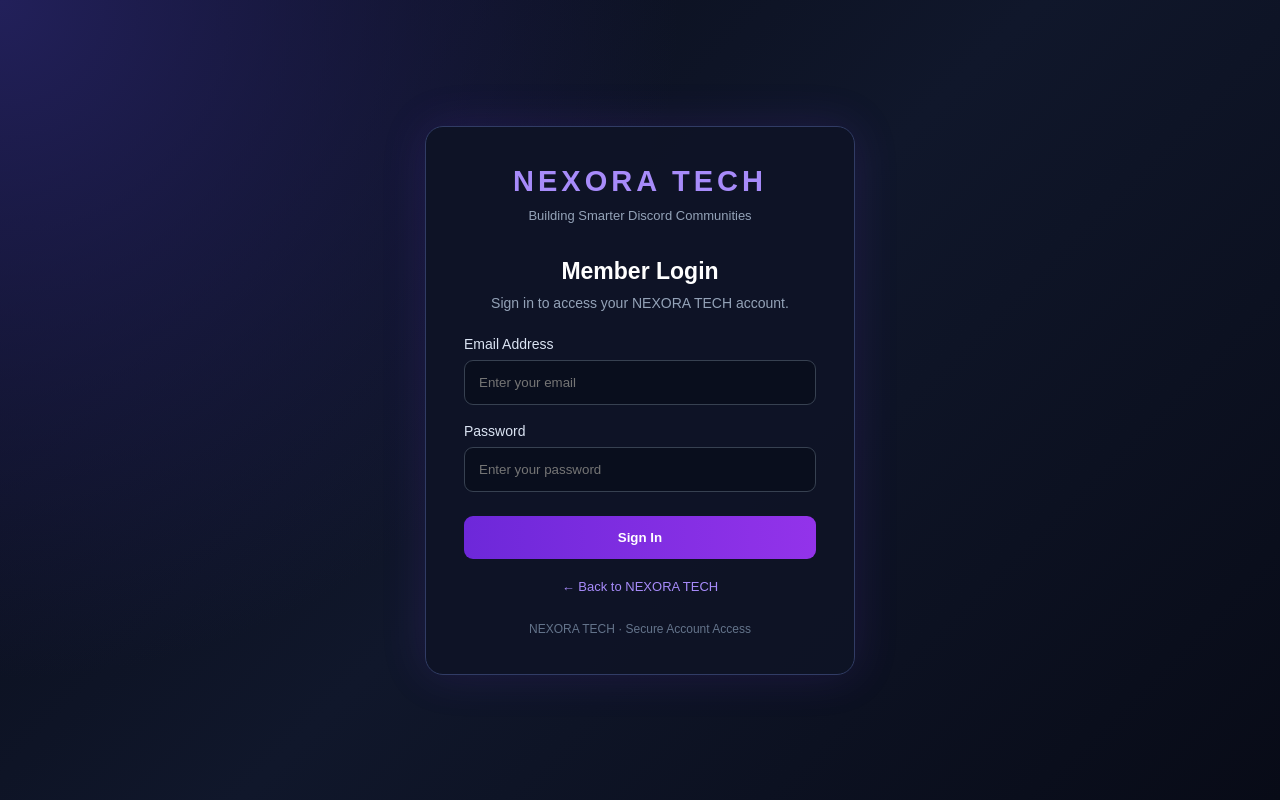
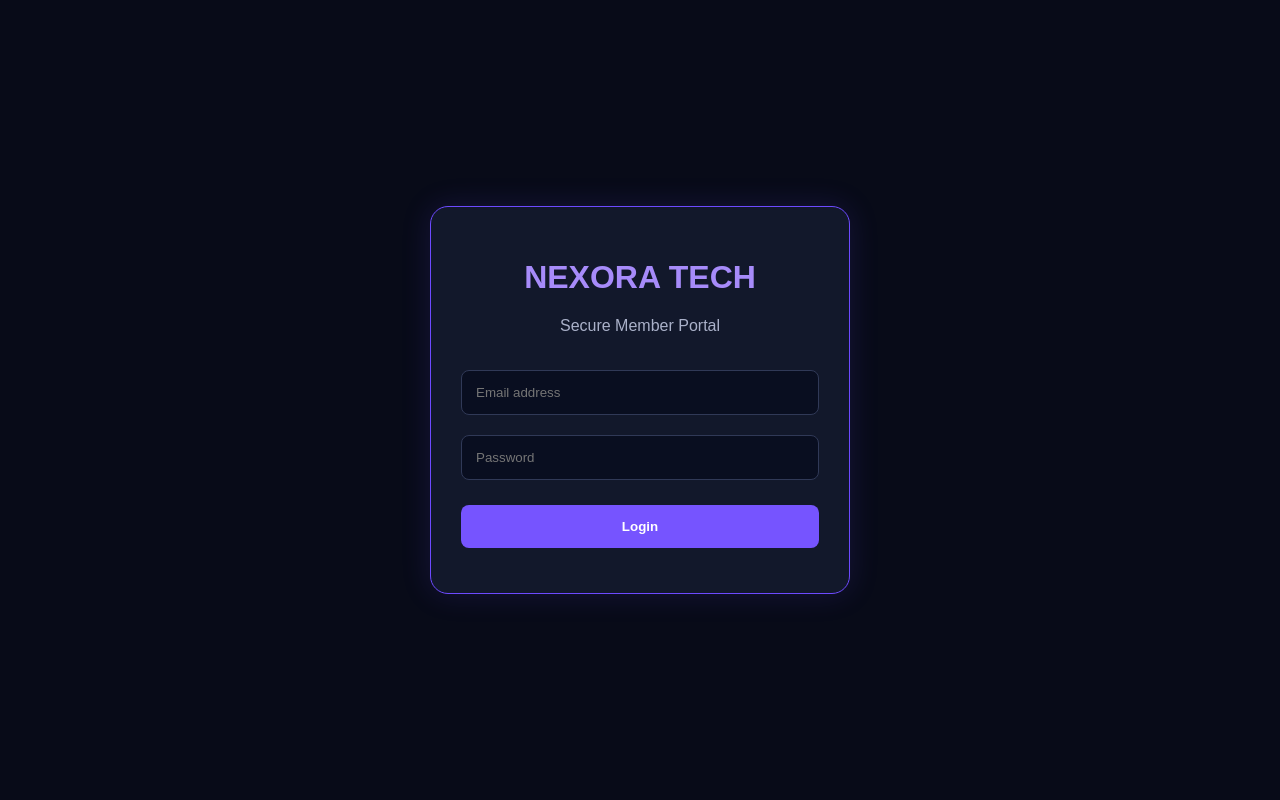
Before and after one commit to gsgowner/nexora-tech, a plain HTML site: page login.html in a window 1280 px wide. Drawn offline with nearby package versions, Linux system fonts and the light colour scheme.

Commit message:
Refactor login page layout and scripts

```diff
--- a/login.html
+++ b/login.html
@@ -3,139 +3,76 @@
 <html lang="en">
 <head>
 <meta charset="UTF-8">
-<meta name="viewport" content="width=device-width, initial-scale=1.0">
-<title>NEXORA TECH | Member Login</title>
-
-<script src="https://cdn.jsdelivr.net/npm/@supabase/supabase-js@2"></script>
+<meta name="viewport" content="width=device-width, initial-scale=1">
+<title>NEXORA TECH | Login</title>
 
 <style>
-* {
-  box-sizing: border-box;
-  margin: 0;
-  padding: 0;
+*{box-sizing:border-box}
+
+body{
+  margin:0;
+  min-height:100vh;
+  display:flex;
+  align-items:center;
+  justify-content:center;
+  background:#080b18;
+  color:white;
+  font-family:Arial,sans-serif;
 }
 
-body {
-  min-height: 100vh;
-  font-family: Arial, sans-serif;
-  color: #ffffff;
-  background:
-    radial-gradient(circle at top left, #22205a, transparent 45%),
-    linear-gradient(135deg, #080b17, #10172b, #080b17);
-  display: flex;
-  justify-content: center;
-  align-items: center;
-  padding: 20px;
+.login-box{
+  width:90%;
+  max-width:420px;
+  background:#12182b;
+  border:1px solid #6d4aff;
+  border-radius:18px;
+  padding:30px;
+  box-shadow:0 0 30px rgba(109,74,255,.15);
 }
 
-.login-container {
-  width: 100%;
-  max-width: 430px;
-  background: rgba(14, 19, 38, 0.96);
-  border: 1px solid #313c65;
-  border-radius: 18px;
-  padding: 38px;
-  box-shadow: 0 0 45px rgba(124, 58, 237, 0.15);
+h1{
+  text-align:center;
+  color:#a78bfa;
 }
 
-.logo {
-  text-align: center;
-  font-size: 29px;
-  font-weight: 800;
-  letter-spacing: 4px;
-  color: #a78bfa;
+.subtitle{
+  text-align:center;
+  color:#aab1c9;
+  margin-bottom:25px;
 }
 
-.tagline {
-  text-align: center;
-  color: #94a3b8;
-  margin-top: 10px;
-  font-size: 13px;
+input{
+  width:100%;
+  padding:14px;
+  margin:10px 0;
+  background:#090e20;
+  color:white;
+  border:1px solid #303957;
+  border-radius:8px;
 }
 
-.portal-title {
-  text-align: center;
-  margin-top: 35px;
-  font-size: 23px;
+button{
+  width:100%;
+  padding:14px;
+  background:#7654ff;
+  color:white;
+  border:0;
+  border-radius:8px;
+  margin-top:15px;
+  cursor:pointer;
+  font-weight:bold;
 }
 
-.portal-description {
-  text-align: center;
-  color: #94a3b8;
-  font-size: 14px;
-  margin-top: 10px;
-  margin-bottom: 25px;
+button:disabled{
+  opacity:.6;
+  cursor:wait;
 }
 
-label {
-  display: block;
-  margin: 18px 0 8px;
-  font-size: 14px;
-  color: #dbe4f3;
-}
-
-input {
-  width: 100%;
-  padding: 14px;
-  background: #090e1d;
-  color: white;
-  border: 1px solid #374151;
-  border-radius: 9px;
-  outline: none;
-}
-
-input:focus {
-  border-color: #8b5cf6;
-  box-shadow: 0 0 0 2px rgba(139, 92, 246, 0.15);
-}
-
-button {
-  width: 100%;
-  padding: 14px;
-  margin-top: 24px;
-  border: none;
-  border-radius: 9px;
-  color: white;
-  font-weight: bold;
-  background: linear-gradient(90deg, #6d28d9, #9333ea);
-  cursor: pointer;
-  transition: 0.2s;
-}
-
-button:hover {
-  filter: brightness(1.15);
-}
-
-button:disabled {
-  opacity: 0.6;
-  cursor: wait;
-}
-
-.message {
-  margin-top: 16px;
-  text-align: center;
-  font-size: 13px;
-  overflow-wrap: anywhere;
-}
-
-.footer {
-  margin-top: 28px;
-  text-align: center;
-  color: #64748b;
-  font-size: 12px;
-}
-
-.back-link {
-  display: block;
-  margin-top: 20px;
-  text-align: center;
-  color: #a78bfa;
-  text-decoration: none;
-  font-size: 13px;
-}
-
-.back-link:hover {
-  text-decoration: underline;
+#message{
+  margin-top:15px;
+  text-align:center;
+  font-size:14px;
+  overflow-wrap:anywhere;
 }
 
 </style>
@@ -143,103 +80,74 @@ button:disabled {
 
 <body>
 
-<div class="login-container">
-
-  <div class="logo">NEXORA TECH</div>
-
-  <div class="tagline">
-    Building Smarter Discord Communities
-  </div>
-
-  <h1 class="portal-title">Member Login</h1>
-
-  <p class="portal-description">
-    Sign in to access your NEXORA TECH account.
-  </p>
+<div class="login-box">
+<h1>NEXORA TECH</h1>
+<p class="subtitle">Secure Member Portal</p>
 
 <form id="loginForm">
-
-    <label for="email">Email Address</label>
 <input
   id="email"
   type="email"
-      placeholder="Enter your email"
-      autocomplete="email"
+  placeholder="Email address"
   required
 >
 
-    <label for="password">Password</label>
 <input
   id="password"
   type="password"
-      placeholder="Enter your password"
-      autocomplete="current-password"
+  placeholder="Password"
   required
 >
 
 <button id="loginButton" type="submit">
-      Sign In
+Login
 </button>
-
-    <div id="message" class="message"></div>
-
 </form>
 
-  <a class="back-link" href="index.html">
-    ← Back to NEXORA TECH
-  </a>
-
-  <div class="footer">
-    NEXORA TECH · Secure Account Access
+<div id="message"></div>
 </div>
 
-</div>
+<script src="https://cdn.jsdelivr.net/npm/@supabase/supabase-js@2"></script>
 
 <script>
-const SUPABASE_URL = "https://nowfrggtbfwcqlobgjkh.supabase.co/rest/v1/";
-const SUPABASE_KEY = "sb_publishable_rCCqm5vJvTtt9OAKgzqLEQ_4k30UgG0";
+const SUPABASE_URL = "PUT_YOUR_SUPABASE_URL_HERE";
+const SUPABASE_KEY = "PUT_YOUR_SUPABASE_PUBLISHABLE_KEY_HERE";
 
-const supabaseClient = window.supabase.createClient(
+const client = window.supabase.createClient(
   SUPABASE_URL,
   SUPABASE_KEY
 );
 
 const form = document.getElementById("loginForm");
+const button = document.getElementById("loginButton");
 const message = document.getElementById("message");
-const button = document.getElementById("loginButton");
 
-form.addEventListener("submit", async function(event) {
+form.addEventListener("submit", async function(event){
   event.preventDefault();
 
   message.textContent = "";
   button.disabled = true;
-  button.textContent = "Authenticating...";
+  button.textContent = "Signing in...";
 
   const email = document.getElementById("email").value.trim();
   const password = document.getElementById("password").value;
 
-  try {
-    const { data, error } =
-      await supabaseClient.auth.signInWithPassword({
-        email,
-        password
+  try{
+    const {data,error} = await client.auth.signInWithPassword({
+      email:email,
+      password:password
     });
 
-    if (error) {
-      message.textContent = "Login failed. Check your email and password.";
-      return;
-    }
+    if(error) throw error;
 
-    message.style.color = "#86efac";
-    message.textContent = "Login successful!";
+    message.textContent = "Login successful! Redirecting...";
 
     window.location.href = "dashboard.html";
 
-  } catch (err) {
-    message.textContent = "Unable to connect. Please try again.";
-  } finally {
+  }catch(error){
+    message.textContent = error.message;
     button.disabled = false;
-    button.textContent = "Sign In";
+    button.textContent = "Login";
   }
 });
 </script>
```
Lines whose indentation alone changed are shown as unchanged.
